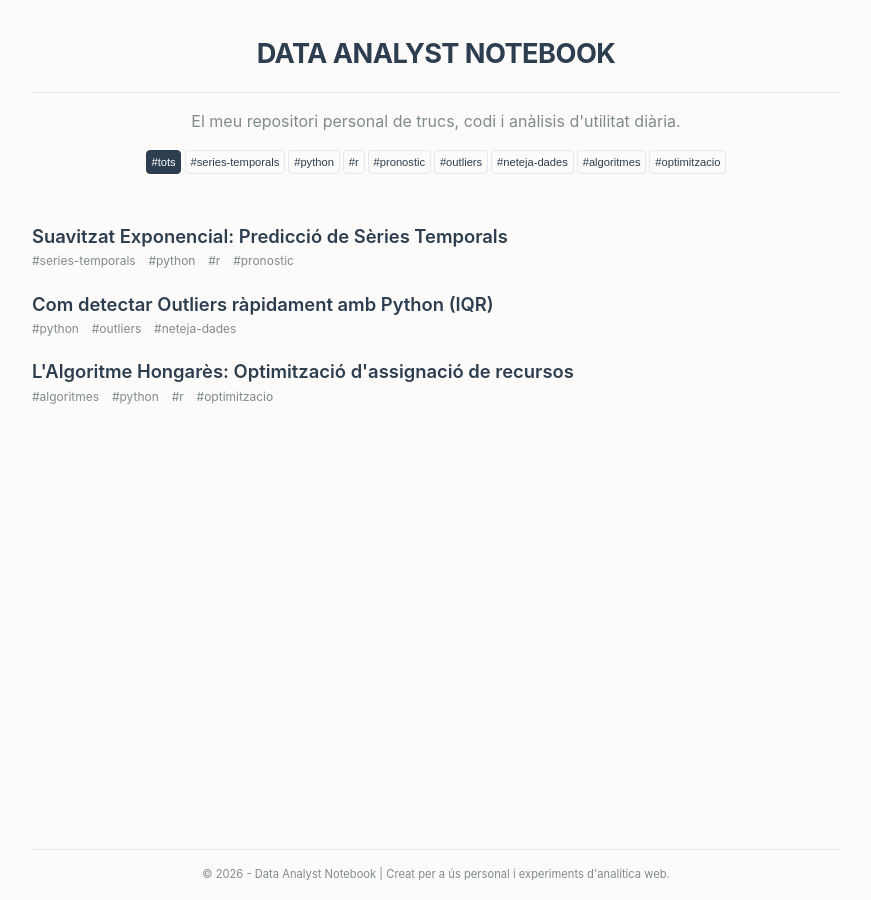
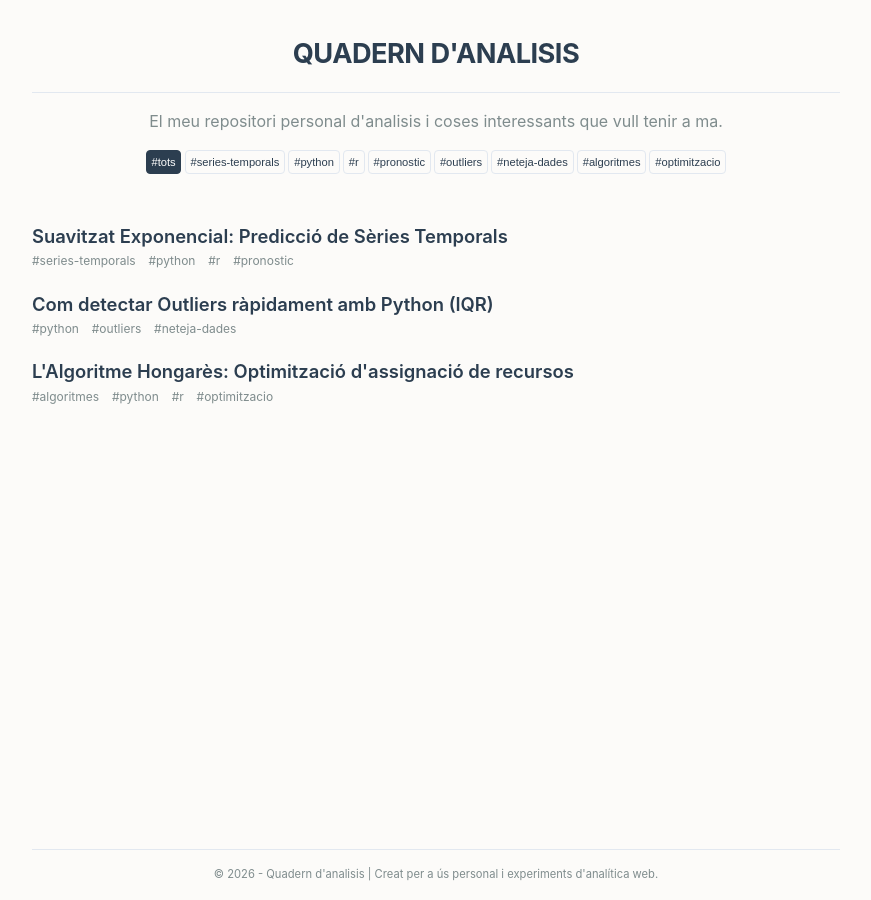
Before and after one commit to alberthr/alberthr.github.io, a Jekyll site: the page built from index.html, in a window 1280 px wide. Shown: the whole page, without its empty margins (204-1075 px from the left). Built offline with Jekyll 4.4.1, drawn with Linux system fonts in a browser that asks for light colours.

Commit message:
Update _config.yml

```diff
--- a/_config.yml
+++ b/_config.yml
@@ -1,5 +1,5 @@
-title: "Data Analyst Notebook"
-description: "El meu repositori personal de trucs, codi i anàlisis d'utilitat diària."
+title: "Quadern d'analisis"
+description: "El meu repositori personal d'analisis i coses interessants que vull tenir a ma."
 baseurl: ""
 url: ""
 
```
